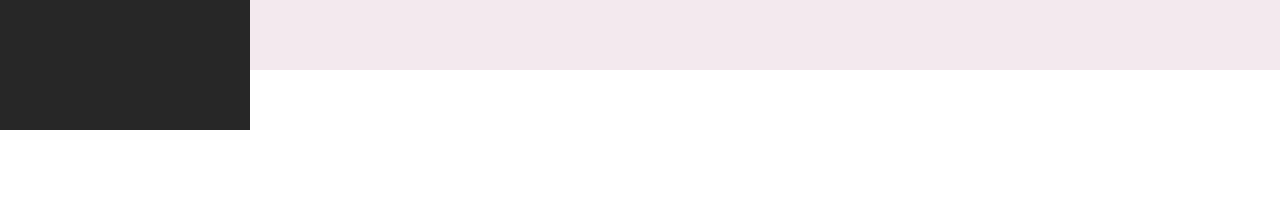
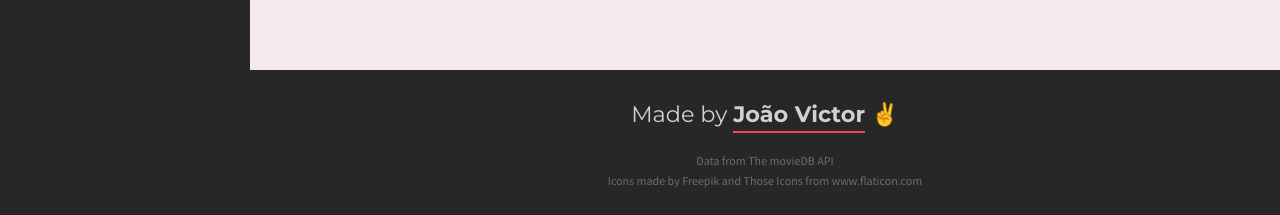
Before and after one commit to joaodjtr/findMovies, a React (Create React App) app: page / in a window 1280 px wide. Shown: the part 730-945 px from the top of the page. Before the commit the page ends 800 px from the top, so only its background shows below. Built offline with nearby package versions, Linux system fonts and the light colour scheme; no server answers.

Commit message:
Footer and attributes

```diff
--- a/src/App.js
+++ b/src/App.js
@@ -90,6 +90,12 @@ function App() {
           {/* <Actor/> */}
         </main>
       </section>
+
+      <footer className="footer">
+        <h1 className="footer__made_by">Made by <a target="_blank" rel="noopener noreferrer" href="https://github.com/joaodjtr">João Victor</a><span role="img" aria-label="peace"> ✌</span></h1>
+        <p className="footer__credits">Data from <a target="_blank" rel="noopener noreferrer" href="https://www.themoviedb.org/documentation/api">The movieDB API</a> </p>
+        <p className="footer__credits">Icons made by <a target="_blank" rel="noopener noreferrer" href="https://www.flaticon.com/authors/freepik">Freepik</a> and <a target="_blank" rel="noopener noreferrer" href="https://www.flaticon.com/authors/those-icons">Those Icons</a> from  <a target="_blank" rel="noopener noreferrer" href="https://flaticon.com">www.flaticon.com</a></p>
+      </footer>
     </>
   );
 }
--- a/src/styles/App.scss
+++ b/src/styles/App.scss
@@ -162,15 +162,15 @@ h6 {
 
   overflow-y: scroll;
 
-  &::-webkit-scrollbar{
+  &::-webkit-scrollbar {
     display: none;
   }
 
-  .informations__footer{
+  .informations__footer {
     margin-top: 30px;
     width: 100%;
 
-    .footer__title{
+    .footer__title {
       font-size: 1.2em;
       font-weight: 500;
       color: #222;
@@ -184,7 +184,45 @@ h6 {
       overflow-x: scroll;
       overflow-y: hidden;
       position: absolute;
-
     }
   }
 }
+
+.footer {
+  width: 100%;
+  padding: 30px;
+  padding-left: $widthAside + 30px;
+  display: flex;
+  justify-content: center;
+  align-items: center;
+  flex-flow: column nowrap;
+  background-color: $tertiaryColor;
+
+  .footer__made_by{
+    font-size: 1.4rem;
+    font-weight: 500;
+    color: rgb(209, 209, 209);
+    margin-bottom: 15px;
+
+    a {
+      color: rgb(209, 209, 209);
+      font-size: 1.4rem;
+      font-weight: 600;
+      display: inline-block;
+      z-index: 997;
+      &:after {
+        content: "";
+        display: block;
+        width: 100%;
+        height: 2px;
+        margin-top: 2.5px;
+        background-color: $primaryColor;
+      }
+    }
+  }
+  .footer__credits{
+    font-size: 12px;
+    margin-top: 5px;
+
+  }
+}
```
